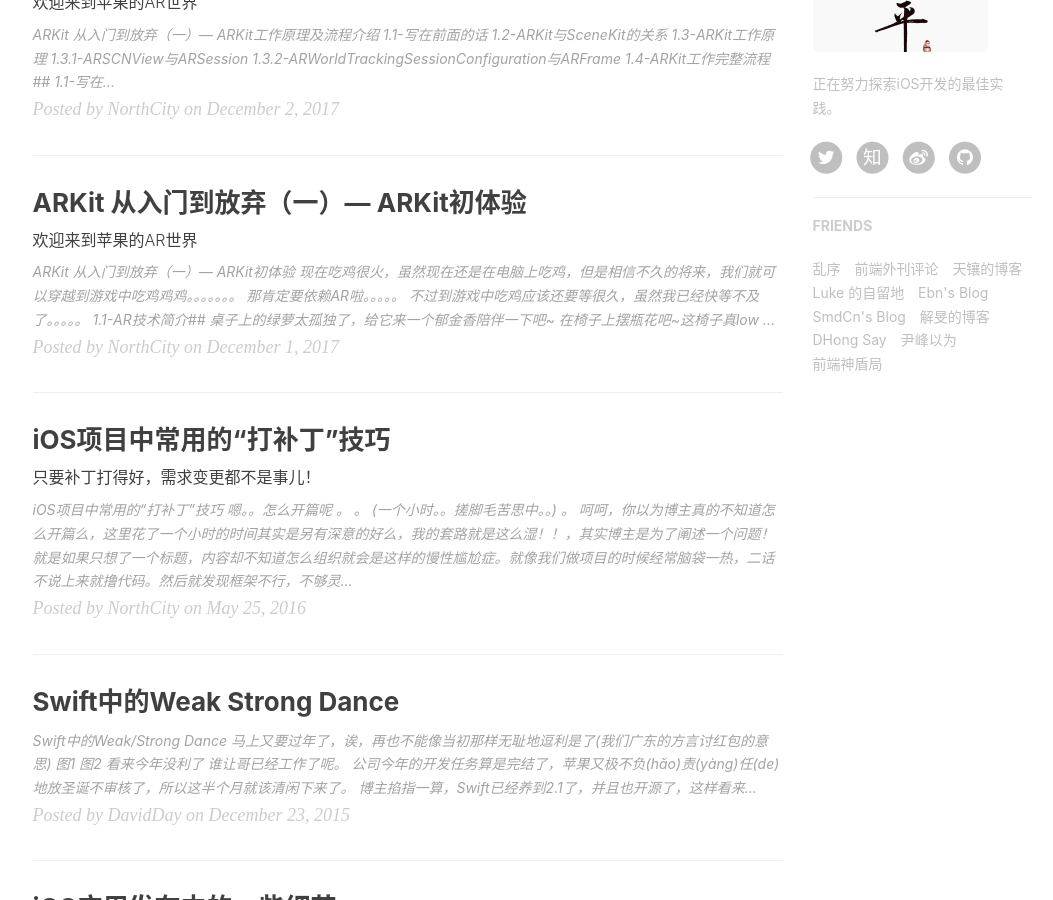
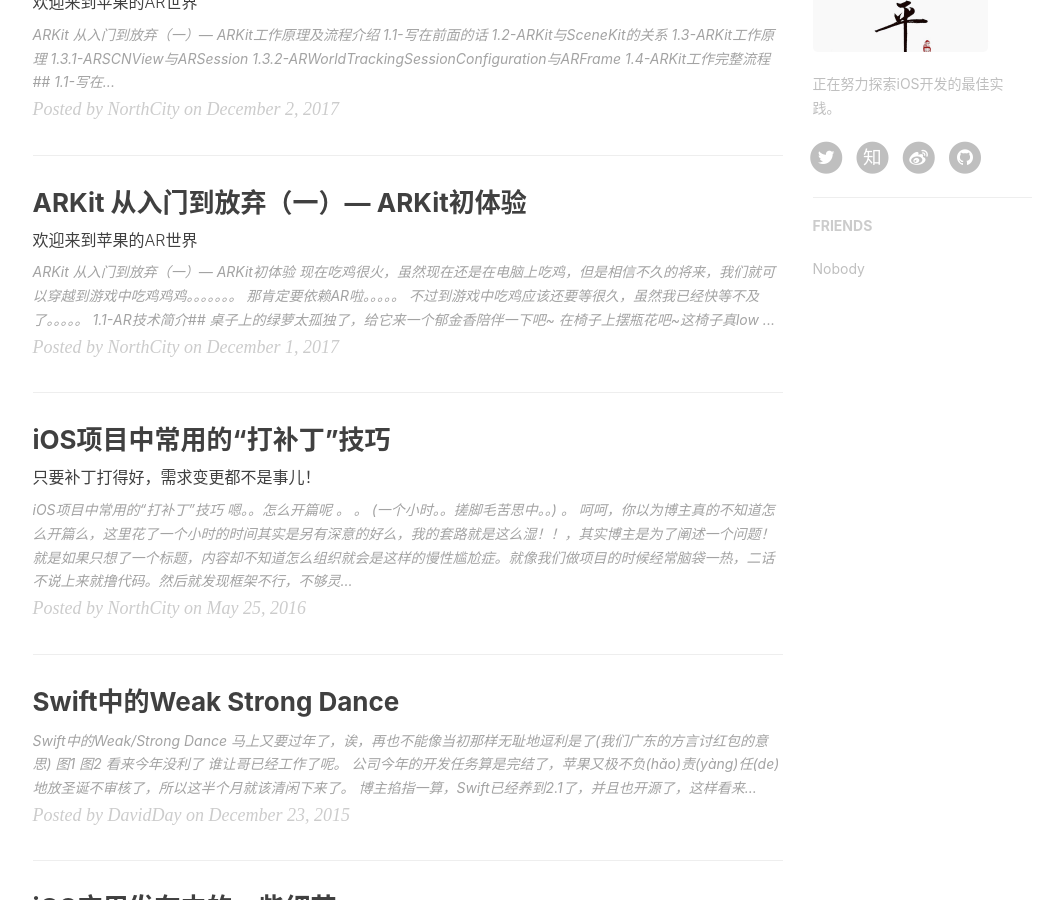
Before and after one commit to northcity/northcity.github.io, a Jekyll site: the page built from index.html, in a window 1280 px wide and 900 px high, scrolled down 781 px. Shown: the whole window, without its empty margins (135-1188 px from the left). Built offline with Jekyll 4.4.1, drawn with Linux system fonts in a browser that asks for light colours; nearby versions of some CDN libraries; the list of posts is cut into pages by our own code; comment, search, counter and statistics services are not loaded.

Commit message:
更新页脚

```diff
--- a/_config.yml
+++ b/_config.yml
@@ -92,34 +92,7 @@
     #     title: "Su",
     #     href: "http://su.gallery/"
     # },{
-        title: "乱序",
-        href: "http://mida.re/"
-    },{
-        title: "前端外刊评论",
-        href: "http://qianduan.guru/"
-    },{
-        title: "天镶的博客",
-        href: "http://lingyu.wang/"
-    },{
-        title: "Luke 的自留地",
-        href: "http://hmqk1995.github.io"
-    },{
-        title: "Ebn's Blog",
-        href: "http://ebnbin.com/"
-    },{
-        title: "SmdCn's Blog",
-        href: "http://blog.smdcn.net"
-    },{
-        title: "解旻的博客",
-        href: "http://xieminis.me/"
-    },{
-        title: "DHong Say",
-        href: "http://dhong.co"
-    },{
-        title: "尹峰以为",
-        href: "http://ingf.github.io/"
-    },{
-        title: "前端神盾局",
-        href: "http://wepiaofei.github.io/blog/"
+        title: "Nobody",
+        # href: "http://mida.re/"
     }
 ]
--- a/_includes/footer.html
+++ b/_includes/footer.html
@@ -82,11 +82,11 @@
                 <p class="copyright text-muted">
                     Copyright &copy; {{ site.title }} {{ site.time | date: '%Y' }}
                     <br>
-                    Theme by <a href="www.northcity.top">Hux</a> |
+                    Theme by <a href="https://github.com/northcity">NorthCity</a> |
                     <iframe
                         style="margin-left: 2px; margin-bottom:-5px;"
                         frameborder="0" scrolling="0" width="100px" height="20px"
-                        src="https://ghbtns.com/github-btn.html?user=huxpro&repo=huxpro.github.io&type=star&count=true" >
+                        src="https://ghbtns.com/github-btn.html?user=northcity&repo=northcity.github.io&type=star&count=true" >
                     </iframe>
                 </p>
             </div>
```
